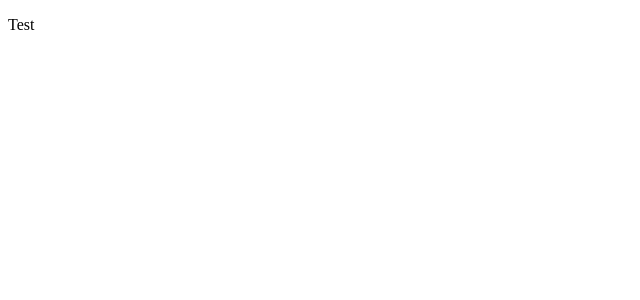
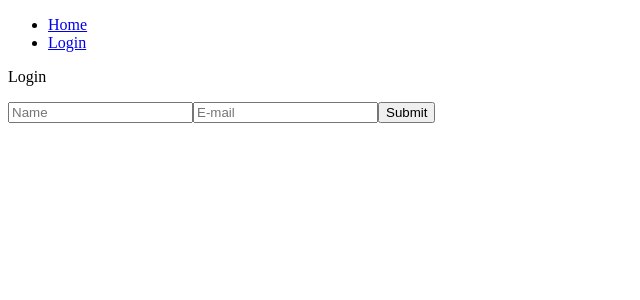
Before and after one commit to georgevaz/pet-friend-finder, a React app: page /login in a window 1280 px wide. Shown: the top 300 px of the page, without its empty margins (0-640 px from the left). Built offline with nearby package versions, Linux system fonts and the light colour scheme.

Commit message:
routing and auth

```diff
--- a/package.json
+++ b/package.json
@@ -1,5 +1,5 @@
 {
-  "homepage": "https://georgevaz.github.io",
+  "homepage": "https://georgevaz.github.io/",
   "name": "pet-friend-finder",
   "version": "1.0.0",
   "description": "",
@@ -31,9 +31,11 @@
     "typescript": "^4.9.5",
     "webpack": "^5.75.0",
     "webpack-cli": "^5.0.1",
-    "webpack-dev-server": "^4.11.1"
+    "webpack-dev-server": "^4.11.1",
+    "zustand": "^4.3.8"
   },
   "devDependencies": {
+    "react-router-dom": "^6.12.1",
     "webpack": "^5.76.3"
   }
 }
--- a/src/App.tsx
+++ b/src/App.tsx
@@ -1,11 +1,25 @@
-import React from "react";
+import React from 'react';
+import { BrowserRouter, Routes, Route } from 'react-router-dom';
+import LandingContainer from './components/LandingContainer';
+import NavBar from "./components/NavBar";
+import Home from "./pages/Home";
+import Login from "./pages/Login";
+import NoPage from "./pages/NoPage";
 
 const App = () => {
   return (
     <>
-      <p>Test</p>
+      <BrowserRouter>
+        <Routes>
+          <Route path='/' element={<NavBar />}>
+            <Route index element={<Home />} />
+            <Route path='login' element={<Login />} />
+            <Route path='*' element={<NoPage />}/>
+          </Route>
+        </Routes>
+      </BrowserRouter>
     </>
-  )
-}
+  );
+};
 
 export default App;
--- /dev/null
+++ b/src/components/LandingContainer.tsx
@@ -0,0 +1,11 @@
+import React from 'react';
+
+const LandingContainer = () => {
+  return(
+    <>
+      <p>This is the landing container</p>
+    </>
+  );
+};
+
+export default LandingContainer;
--- /dev/null
+++ b/src/components/NavBar.tsx
@@ -0,0 +1,22 @@
+import React from 'react';
+import { Outlet, Link } from "react-router-dom";
+
+const NavBar = () => {
+  return(
+    <>
+      <nav>
+        <ul>
+          <li>
+            <Link to='/'>Home</Link>
+          </li>
+          <li>
+            <Link to='/login'>Login</Link>
+          </li>
+        </ul>
+      </nav>
+      <Outlet />
+    </>
+  )
+};
+
+export default NavBar;
--- /dev/null
+++ b/src/pages/Home.tsx
@@ -0,0 +1,11 @@
+import React from "react";
+
+const Home = () => {
+  return(
+    <>
+      <p>Home</p>
+    </>
+  );
+};
+
+export default Home;
--- /dev/null
+++ b/src/pages/Login.tsx
@@ -0,0 +1,50 @@
+import React, { useState } from "react";
+import { useNavigate } from "react-router-dom";
+
+const Login = () => {
+  const [ name, setName ] = useState('')
+  const [ email, setEmail ] = useState('')
+
+  const handleNameChange = (e: string) => {
+    setName(e);
+  };
+
+  const handleEmailChange = (e: string) => {
+    setEmail(e);
+  };
+
+  const navigate = useNavigate();
+
+  const handleSubmit = async () => {
+    try {
+      const fetchResponse = await fetch('https://frontend-take-home-service.fetch.com/auth/login', {
+        method: 'POST',
+        headers: {
+          'Content-Type': 'application/json',
+        },
+        body: JSON.stringify({
+          "name": name,
+          "email": email
+      }),
+        credentials: 'include',
+      });
+      const status = await fetchResponse.status;
+      if (status === 200 ){
+        navigate('/');
+      }
+    } catch (error) {
+      console.error(error);
+    }
+  };
+
+  return(
+    <>
+      <p>Login</p>
+      <input type="text" placeholder="Name" onChange={(e) => handleNameChange(e.target.value)} />
+      <input type="text" placeholder="E-mail" onChange={(e) => handleEmailChange(e.target.value)} />
+      <button onClick={() => handleSubmit()}>Submit</button>
+    </>
+  );
+};
+
+export default Login;
--- /dev/null
+++ b/src/pages/NoPage.tsx
@@ -0,0 +1,11 @@
+import React from "react";
+
+const NoPage = () => {
+  return(
+    <>
+      <p>404</p>
+    </>
+  );
+};
+
+export default NoPage;
--- a/webpack.config.js
+++ b/webpack.config.js
@@ -60,7 +60,9 @@ module.exports = {
   resolve: {
     extensions: [
       '.js',
-      '.jsx'
+      '.jsx',
+      '.ts',
+      '.tsx'
     ],
   },
 };
```
Also changed, not shown: src/components/LoginContainer.tsx (added, +11 -0 lines).
